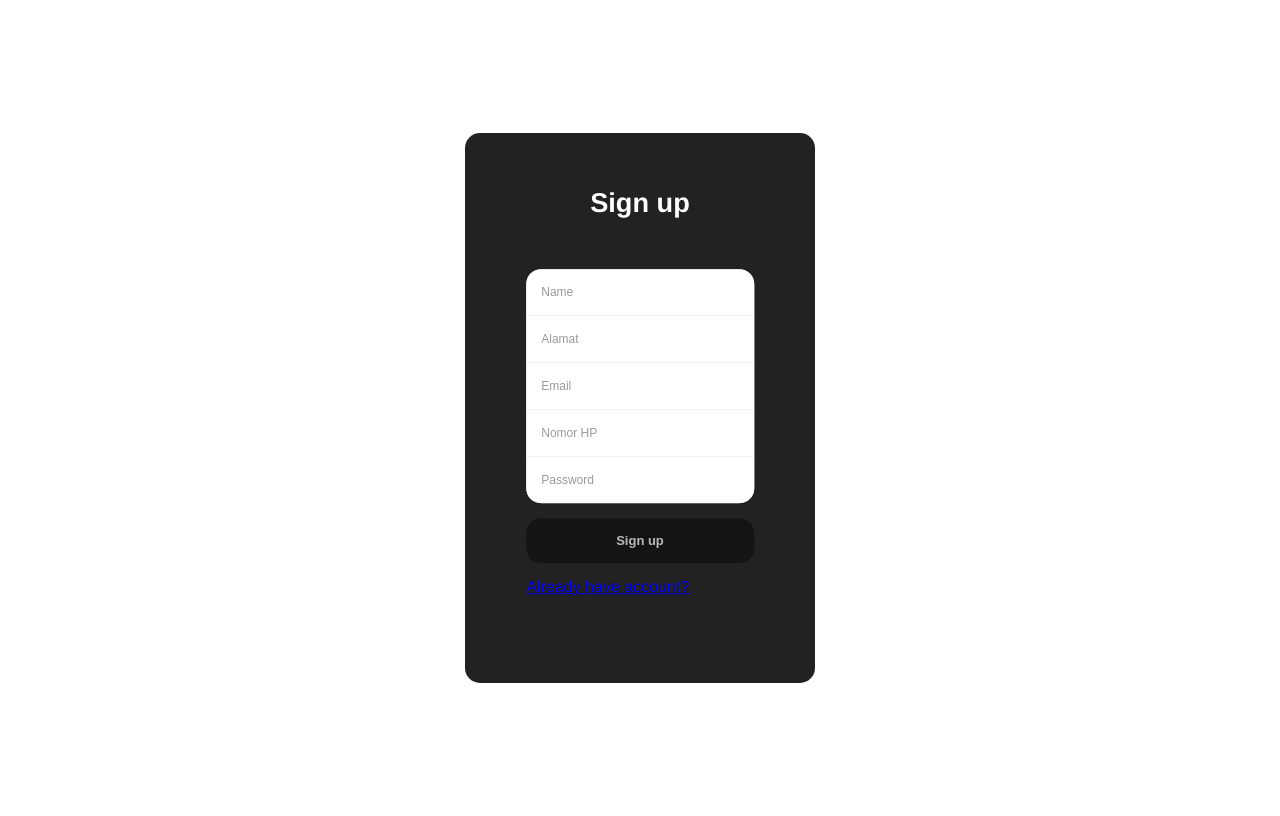
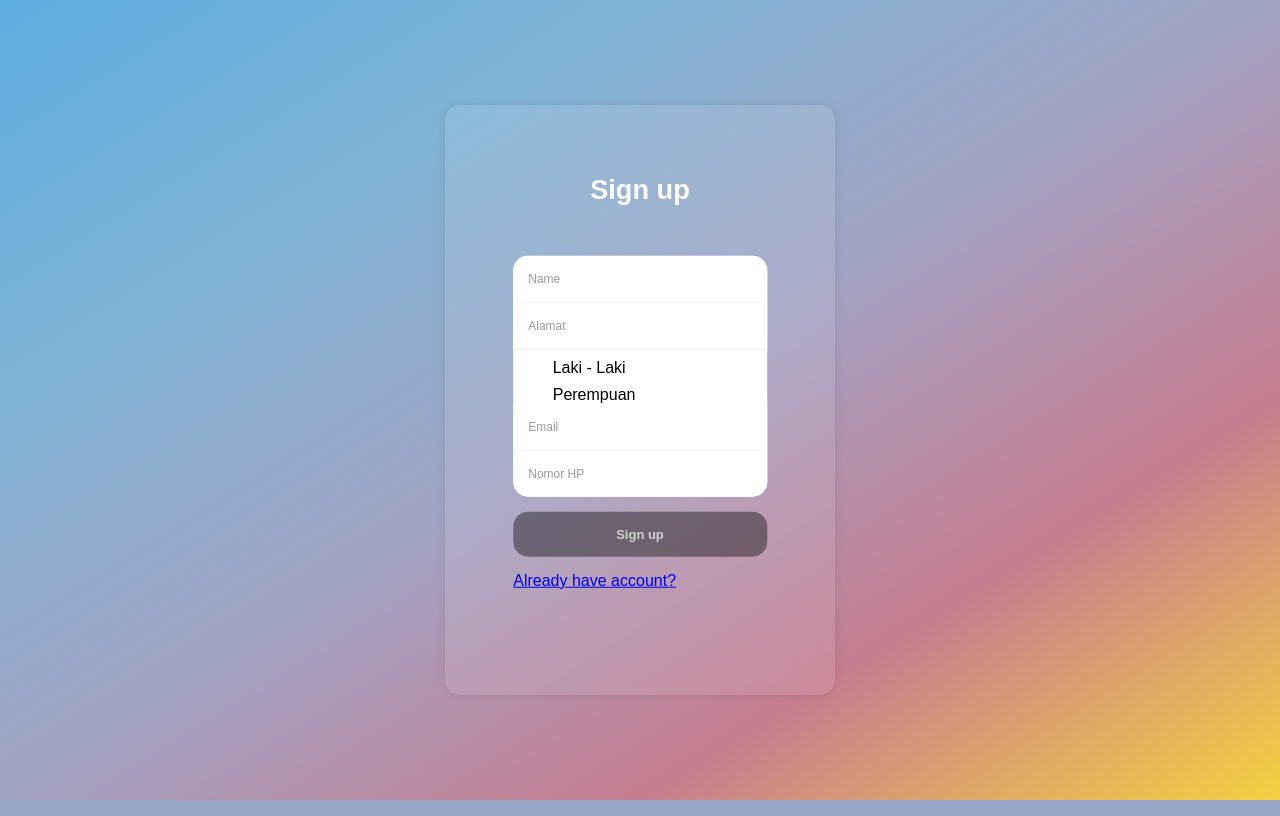
Before and after one commit to TinkerThinkerThings/Tubes-Implementasi-Perangkat-Lunak-Wedding-Organizer, a PHP site: page /register_form.php in a window 1280 px wide. Run offline with PHP 8.4, Linux system fonts and the light colour scheme.

Commit message:
Mengubah tampilan login dan register

```diff
--- a/login_form.php
+++ b/login_form.php
@@ -9,10 +9,9 @@
 <body>
     <div class="form-structor">
         <div class="signup">
-            <h2 class="form-title" id="signup">Sign up</h2>
+            <h2 class="form-title" id="signup">Login</h2>
             <div class="form-holder">
-                <input type="email" class="input" placeholder="Email" />
-                <input type="password" class="input" placeholder="Password" />
+                <input type="email" class="input" placeholder="Email"/>
             </div>
             <button class="submit-btn">Login</button>
             <a href="register_form.php"> Create Account</a>
--- a/register_form.php
+++ b/register_form.php
@@ -8,18 +8,23 @@
 
 <body>
     <div class="form-structor">
+        <form>
             <div class="signup">
                 <h2 class="form-title" id="signup">Sign up</h2>
                 <div class="form-holder">
                     <input type="text" class="input" placeholder="Name" />
                     <input type="text" class="input" placeholder="Alamat" />
+                        <input type="radio" id="lakiLaki" name="jenisKelamin" value="Laki - laki">
+                        <label for="lakiLaki">Laki - Laki</label></br>
+                        <input type="radio" id="perempuan" name="jenisKelamin" value="Perempuan">
+                        <label for="perempuan">Perempuan</label>
                     <input type="email" class="input" placeholder="Email" />
                     <input type="text" class="input" placeholder="Nomor HP" />
-                <input type="password" class="input" placeholder="Password" />
                 </div>
                 <button class="submit-btn">Sign up</button>
                 <a href="login_form.php"> Already have account?</a>
             </div>
+        </form>
     </div>
 </body>
 
--- a/src/style/login.css
+++ b/src/style/login.css
@@ -1,17 +1,27 @@
-html,body {
+body {
 	position: relative;
-	min-height: 100vh;
-	background-image: ('src\assets\images\bg-login.jpg');
-	display: flex;
-	align-items: center;
-	justify-content: center;
-	font-family: "Fira Sans", Helvetica, Arial, sans-serif;
-  -webkit-font-smoothing: antialiased;
-  -moz-osx-font-smoothing: grayscale;
+	height: 100vh;
+	margin: 0;
+	display: grid;
+	place-items: center;
+	font-family: sans-serif;
+	background-image: linear-gradient(
+		to bottom right,
+		#5dade2,
+		#7fb3d5,
+		#a2a3c3,
+		#c67d8f,
+		#f4d03f
+	);
 }
 
 .form-structor {
-	background-color: #222;
+	margin: 50px;
+	padding: 20px;
+	background-color: rgba(255, 255, 255, 0.1);
+	box-shadow: 0px 0px 10px rgba(0, 0, 0, 0.1);
+	display: inline-block;
+	border: none;
 	border-radius: 15px;
 	height: 550px;
 	width: 350px;
@@ -102,105 +112,29 @@ html,body {
 			}
 		}
 	}
+}
+input[type="radio"] {
+	appearance: none;
+	-webkit-appearance: none;
+	width: 20px;
+	height: 20px;
+	border: 1px solid #fff;
+	border-radius: 50%;
+	margin-right: 10px;
+	background-color: transparent;
+	position: relative;
+	top: 6px;
+}
 
-	.login {
-		position: absolute;
-		top: 20%;
-		left: 0;
-		right: 0;
-		bottom: 0;
-		background-color: #fff;
-		z-index: 5;
-		-webkit-transition: all .3s ease;
-
-		&::before {
-			content: '';
-			position: absolute;
-			left: 50%;
-			top: -20px;
-			-webkit-transform: translate(-50%, 0);
-			background-color: #fff;
-			width: 200%;
-			height: 250px;
-			border-radius: 50%;
-			z-index: 4;
-			-webkit-transition: all .3s ease;
-		}
-
-		.center {
-			position: absolute;
-			top: calc(50% - 10%);
-			left: 50%;
-			-webkit-transform: translate(-50%, -50%);
-			width: 65%;
-			z-index: 5;
-			-webkit-transition: all .3s ease;
-
-			.form-title {
-				color: #000;
-				font-size: 1.7em;
-				text-align: center;
-
-				span {
-					color: rgba(0,0,0,0.4);
-					opacity: 0;
-			    visibility: hidden;
-				  -webkit-transition: all .3s ease;
-				}
-			}
-
-			.form-holder {
-				border-radius: 15px;
-				background-color: #fff;
-				border: 1px solid #eee;
-				overflow: hidden;
-				margin-top: 50px;
-				opacity: 1;
-				visibility: visible;
-				-webkit-transition: all .3s ease;
-
-				.input {
-					border: 0;
-					outline: none;
-					box-shadow: none;
-					display: block;
-					height: 30px;
-					line-height: 30px;
-					padding: 8px 15px;
-					border-bottom: 1px solid #eee;
-					width: 100%;
-					font-size: 12px;
-
-					&:last-child {
-						border-bottom: 0;
-					}
-					&::-webkit-input-placeholder {
-						color: rgba(0,0,0,0.4);
-					}
-				}
-			}
-
-			.submit-btn {
-				background-color: #6B92A4;
-				color: rgba(256,256,256,0.7);
-				border:0;
-				border-radius: 15px;
-				display: block;
-				margin: 15px auto;
-				padding: 15px 45px;
-				width: 100%;
-				font-size: 13px;
-				font-weight: bold;
-				cursor: pointer;
-				opacity: 1;
-				visibility: visible;
-				-webkit-transition: all .3s ease;
-
-				&:hover {
-					transition: all .3s ease;
-					background-color: rgba(0,0,0,0.8);
-				}
-			}
-		}
-	}
+input[type="radio"]:checked::before {
+	content: "";
+	display: block;
+	width: 12px;
+	height: 12px;
+	background-color: #ca8489;
+	border-radius: 50%;
+	position: absolute;
+	top: 50%;
+	left: 50%;
+	transform: translate(-50%, -50%);
 }
```
Lines whose indentation alone changed are shown as unchanged.
